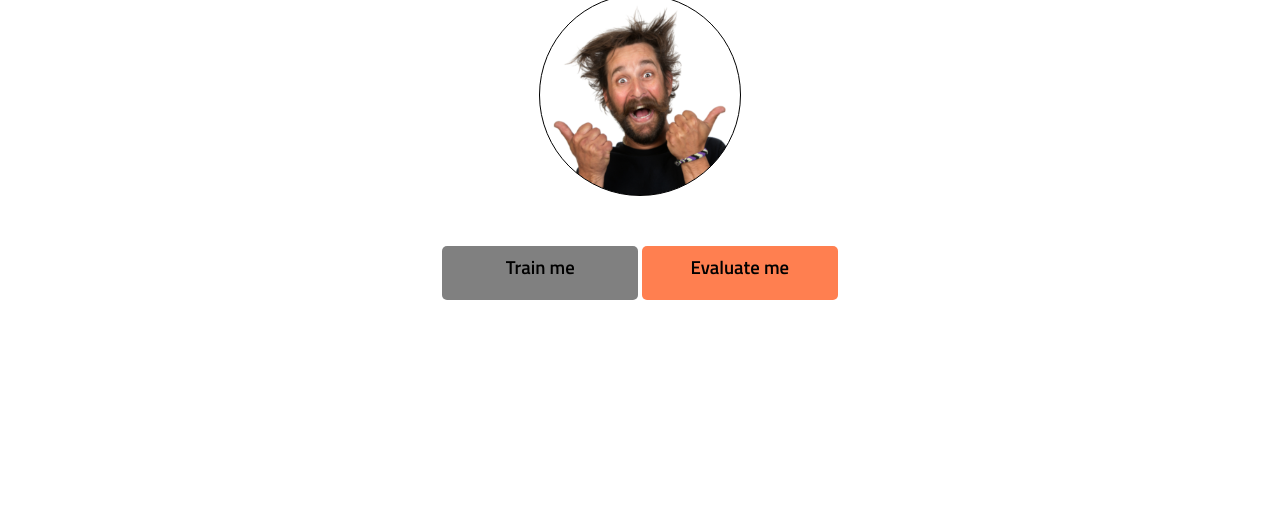
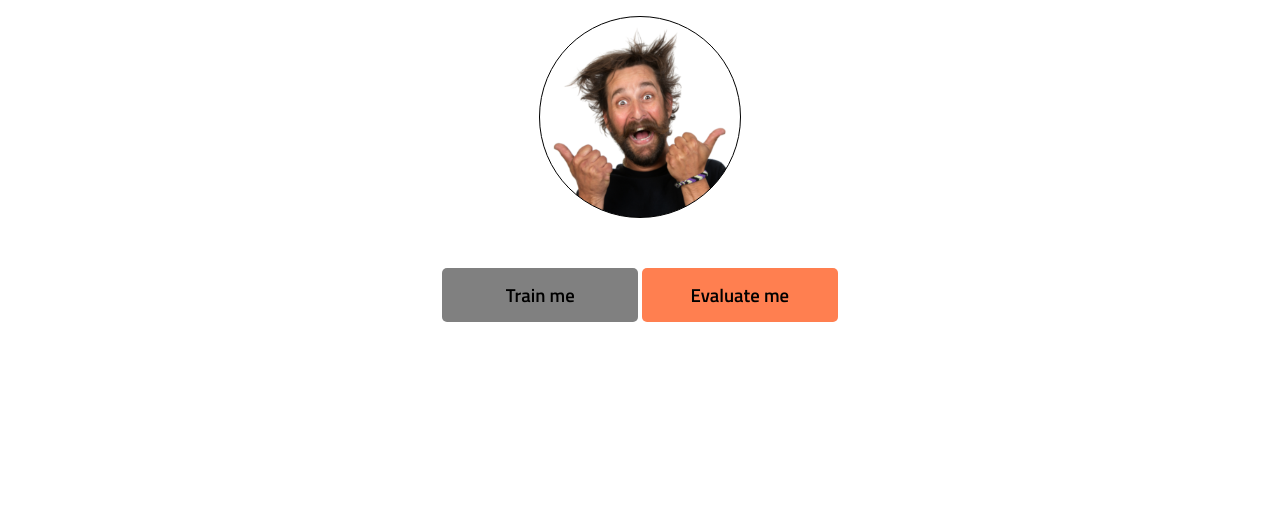
Before and after one commit to PascalReich/-Deprehendere, a plain HTML site: page templates/index.html in a window 1280 px wide. Shown: the part 276-800 px from the top of the page. Drawn offline with nearby package versions, Linux system fonts and the light colour scheme; some packages are replaced by stand-ins of ours; a script that the page names is missing; files whose address does not match are found by name.

Commit message:
Update index.html

```diff
--- a/templates/index.html
+++ b/templates/index.html
@@ -15,9 +15,6 @@
     <title>Deprehendere</title>
     <link href="https://fonts.googleapis.com/css?family=Titillium+Web:400,600" rel="stylesheet">
     <link rel="shortcut icon" href="static/favicon.ico" type="favicon.ico">
-    <link rel="stylesheet" type="text/css" href="static/css/normalize.css"/>
-    <link rel="stylesheet" type="text/css" href="static/css/demo.css"/>
-    <link rel="stylesheet" type="text/css" href="static/css/component.css"/>
     <!--[if IE]>
     <script src="http://html5shiv.googlecode.com/svn/trunk/html5.js"></script>
     <![endif]-->
```
